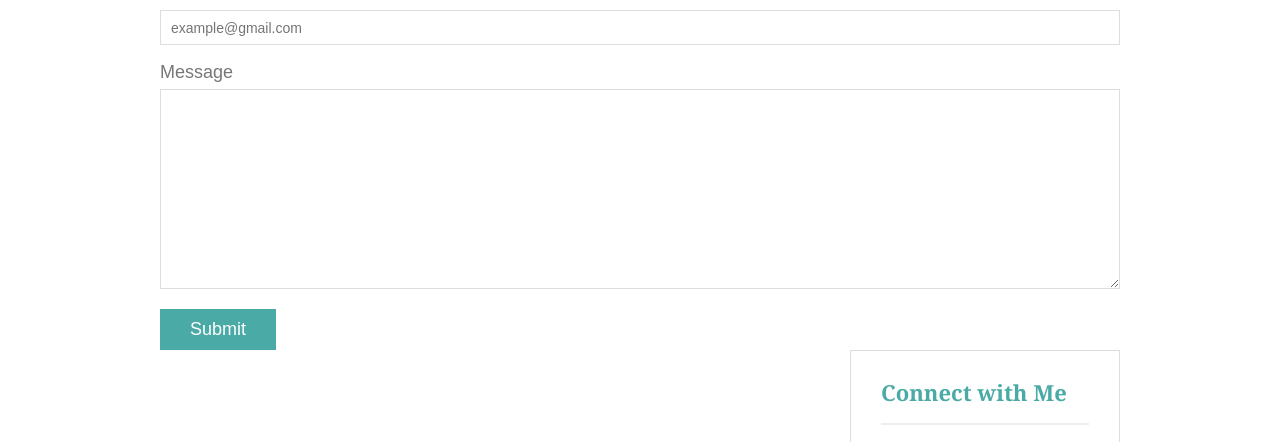
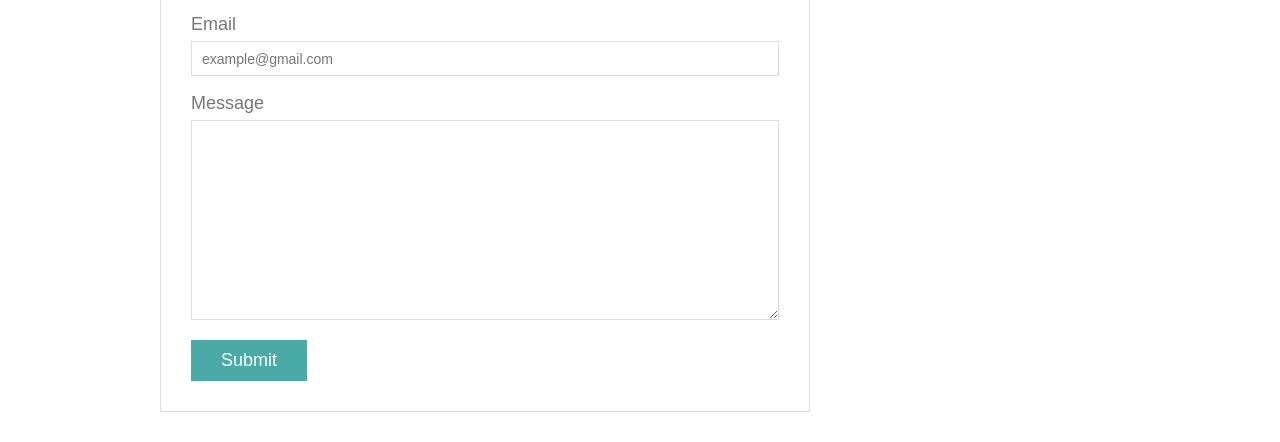
Before and after one commit to alessandraschiller/Basic-Portfoli, a plain HTML site: page contact.html in a window 1280 px wide. Shown: the part 325-767 px from the top of the page. Drawn offline with Linux system fonts and the light colour scheme.

Commit message:
Update contact.html

```diff
--- a/contact.html
+++ b/contact.html
@@ -18,7 +18,7 @@
                     </header>
 
             <div id="main-container" class="container">
-                    <section class="main-section">
+                    <section class="main-container">
                         <h1>Contact</h1>
                         <form id="contact-form">
                             <ul>
@@ -52,10 +52,10 @@
             </div>
 
             <footer>
-                <div class="container">
-                    &copy; Copyright 2018 Alessandra Schiller
-                </div>
-            </footer>
+                    <div class="container">
+                        &copy; Copyright 2018 Alessandra Schiller
+                    </div>
+             </footer>
 
     </body>
 
```
